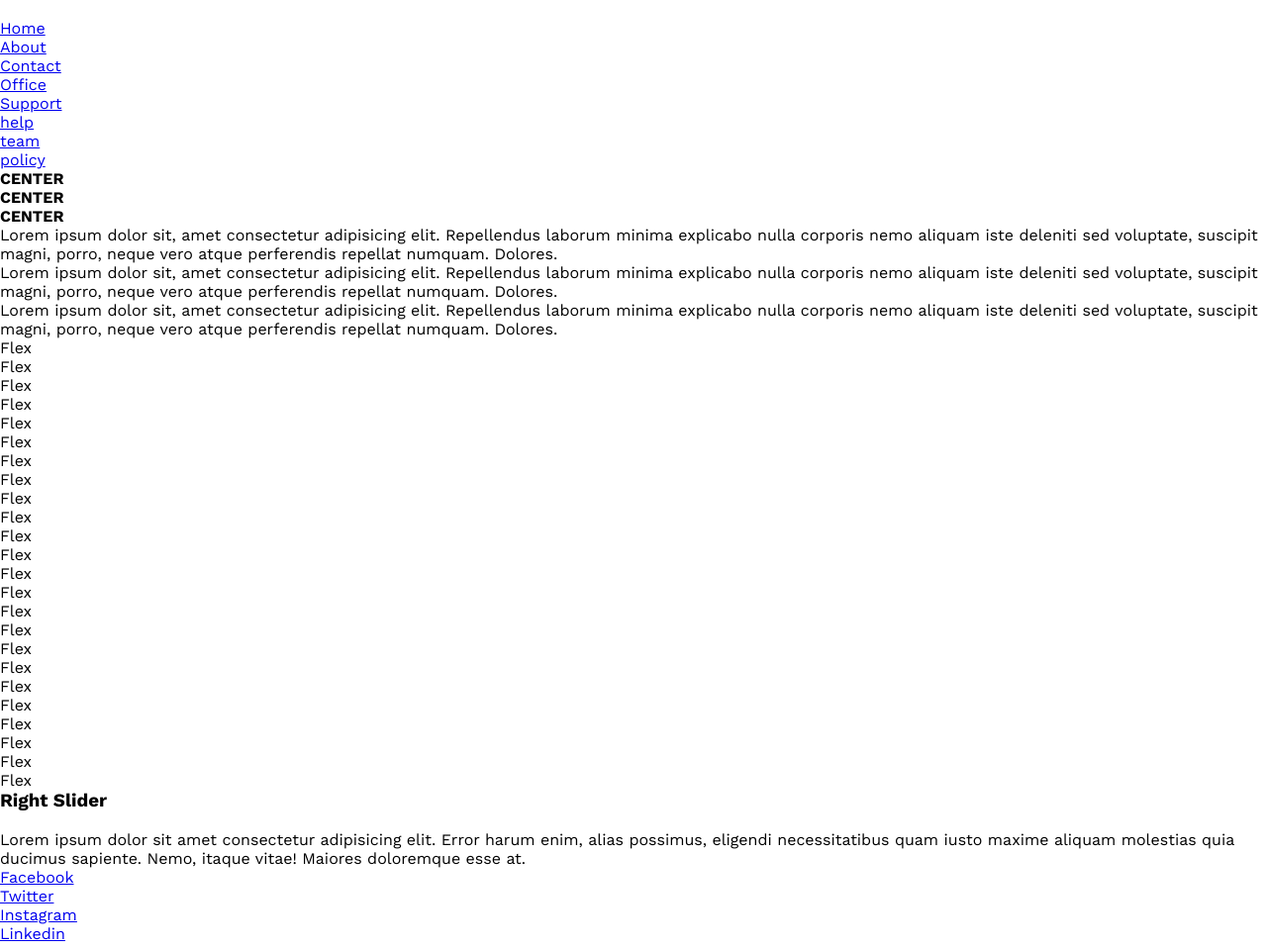
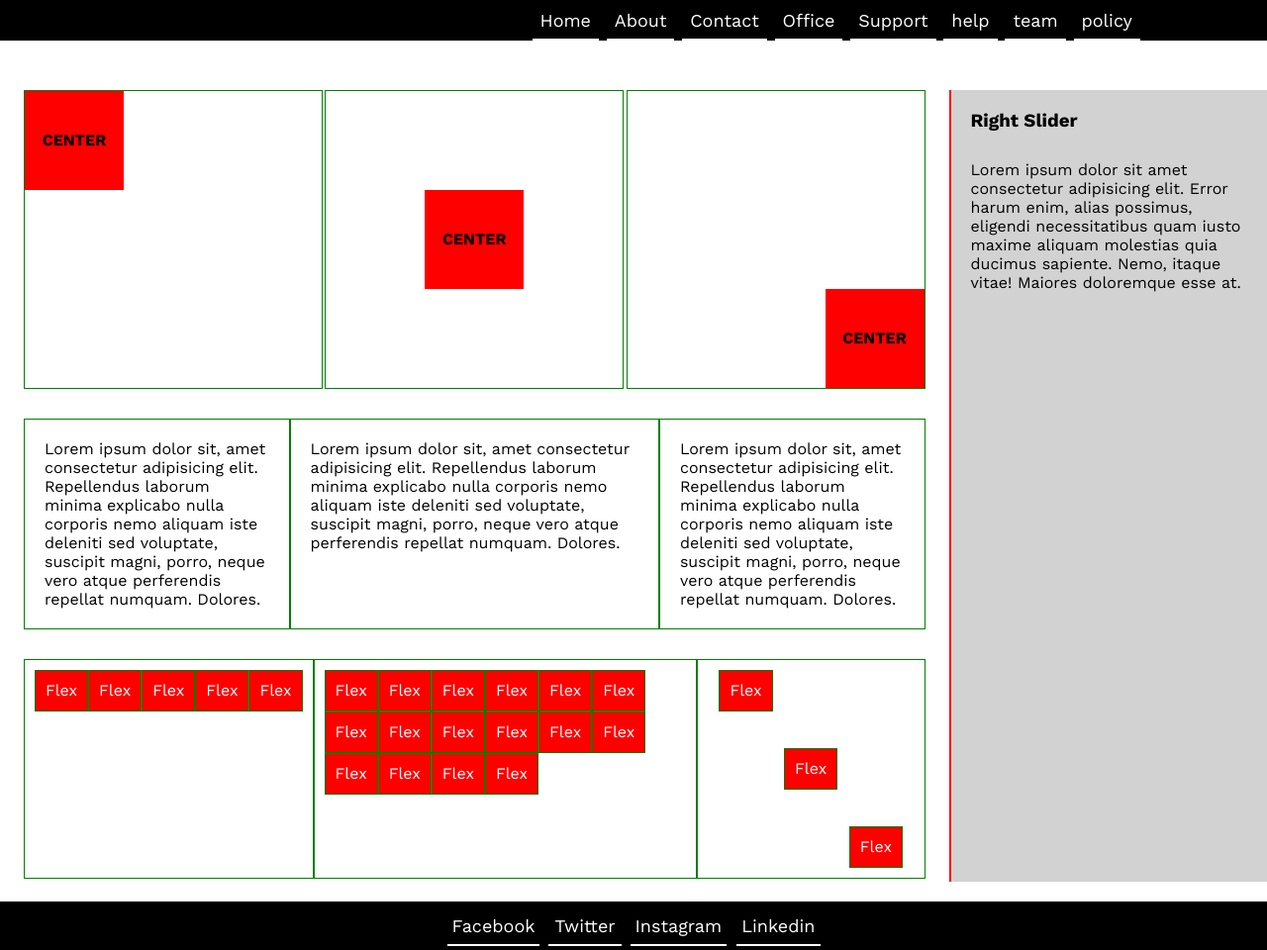
Before and after one commit to toukerahmedS/Class-23-Class_Assignment, a plain HTML site: page index.html in a window 1280 px wide. Shown: the whole page at 99% size. Drawn offline with nearby package versions, Linux system fonts and the light colour scheme.

Commit message:
Update style.css
done

```diff
--- a/style.css
+++ b/style.css
@@ -12,39 +12,250 @@
 .text-center{
     text-align: center;
 }
+img {
+    max-width: 100%;
+}
+a{
+    text-decoration: none;
+}
+.flex-content{
+    display: flex;
+}
 
 
 
 /**** Header Section ****/
+header{
+    justify-content: space-around;
+    background-color: #000;
+    padding: 10px 10%;
+}
+header nav{
+    display: flex;
+}
+header nav a{
+    flex-basis: 40%;
+}
+header nav a img{
+    width: 110px;
+}
+
+
+header nav ul{
+    flex-basis: 60%;
+    display: flex;
+    justify-content: space-between;
+    align-items: center;
+    list-style: none;
+}
+header nav ul li{
+    position: relative;
+}
+header nav ul li a{
+    color: #fff;
+    font-size: 18px;
+    padding: 0 8px;
+}
+
+
+header nav ul li::after{
+    content: '';
+    width: 100%;
+    height: 2px;
+    background-color: #fff;
+    position: absolute;
+    top: 140%;
+    left: 0;
+}
 
 
 
-/**** Banner Section ****/
+
+.main{
+    margin-top: 50px;
+    margin-bottom: 20px;
+    height: 800px;
+    display: flex;
+}
+.main-right{
+    flex-basis: 25%;
+    border-left: 2px  solid red;
+    background-color: #D2D2D2;
+}
+.main-left{
+    flex-basis: 75%;
+}
+
+
+.main-right-inner{
+    width: 100%;
+    height: 100%;
+}
+.main-right-inner img{
+    width: 300px;
+}
+.main-right-content{
+    padding: 20px;
+}
+.main-right-content h3{
+    margin-bottom: 10px;
+}
 
 
 
-/**** Pricing Table Section ****/
+.main-left{}
+.main-left-inner{
+    width: 95%;
+    margin: 0 auto;
+}
+.main-left-top{
+    display: flex;
+    justify-content: space-between;
+}
+.main-left-top-content{
+    width: 300px;
+    height: 300px;
+    border: 1px solid green;
+    display: flex;
+}
+.content{
+    width: 100px;
+    height: 100px;
+    background-color: red;
+    text-align: center;
+}
+.content h4{
+    line-height: 100px;
+}
+
+.main-left-top-content:nth-child(1){
+    justify-content: flex-start;
+}
+.main-left-top-content:nth-child(2){
+    justify-content: center;
+    align-items: center;
+}
+.main-left-top-content:nth-child(3){
+    justify-content: flex-end;
+    align-items: flex-end;
+}
 
 
 
-/**** Team Section  ****/
+.main-left-center{
+    display: flex;
+    justify-content: space-between;
+    margin: 30px 0;
+}
+.main-left-center-content{
+    width: 280px;
+    border: 1px solid green;
+}
+.main-left-center-content:nth-child(2){
+    width: 390px ;
+}
+.main-left-center-content p{
+    padding: 20px;
+}
 
 
 
-/**** Newsletter Section ****/
+.main-left-bottom{
+    display: flex;
+    justify-content: space-between;
+}
+.main-left-bottom-content{
+    flex-basis: 280px;
+}
+.main-left-bottom-content:nth-child(2){
+    flex-basis: 470px;
+}
+.main-bottom-inner1{
+    list-style: none;
+    display: flex;
+    justify-content: space-between;
+}
+.main-left-bottom-content ul{
+    padding: 10px;
+    border: 1px solid green;
+    height: 200px;
+}
+.main-left-bottom-content ul li{
+    height: 20px;
+}
+.main-bottom-inner1 li{
+    background-color: red;
+    color: #fff;
+    padding: 10px;
+    border: 1px solid green;
+}
+
+
+.main-bottom-inner2{
+    list-style: none;
+    display: flex;
+    justify-content: start;
+    flex-wrap: wrap;
+    align-content: flex-start;
+}
+.main-bottom-inner2 li{
+    background-color: red;
+    color: #fff;
+    padding: 10px;
+    border: 1px solid green;
+}
+
+
+.main-bottom-inner3{
+    list-style: none;
+    display: flex;
+    justify-content: space-evenly;
+}
+.main-bottom-inner3 li{
+    background-color: red;
+    color: #fff;
+    padding: 10px;
+    border: 1px solid green;
+    align-items: center;
+}
+.main-bottom-inner3 li:nth-child(2){
+    align-self: center;
+}
+.main-bottom-inner3 li:nth-child(3){
+    align-self: flex-end;
+}
 
 
 
-/**** About Section ****/
+footer{
+    justify-content: space-around;
+    background-color: #000;
+    padding: 14px 10%;
+}
+footer nav ul{
+    display: flex;
+    justify-content: center;
+    align-items: center;
+    list-style: none;
+}
+footer nav ul li{
+    position: relative;
+}
+footer nav ul li a{
+    color: #fff;
+    font-size: 18px;
+    padding: 0 10px;
+}
 
 
-
-/**** Testimonial Section ****/
-
-
-
-/**** Contact Section ****/
-
-
-
-/**** Footer Section ****/
+footer nav ul li::after{
+    content: '';
+    width: 90%;
+    height: 2px;
+    background-color: #fff;
+    position: absolute;
+    top: 140%;
+    left: 0;
+    right: 0;
+    margin: 0 auto;
+}
```
